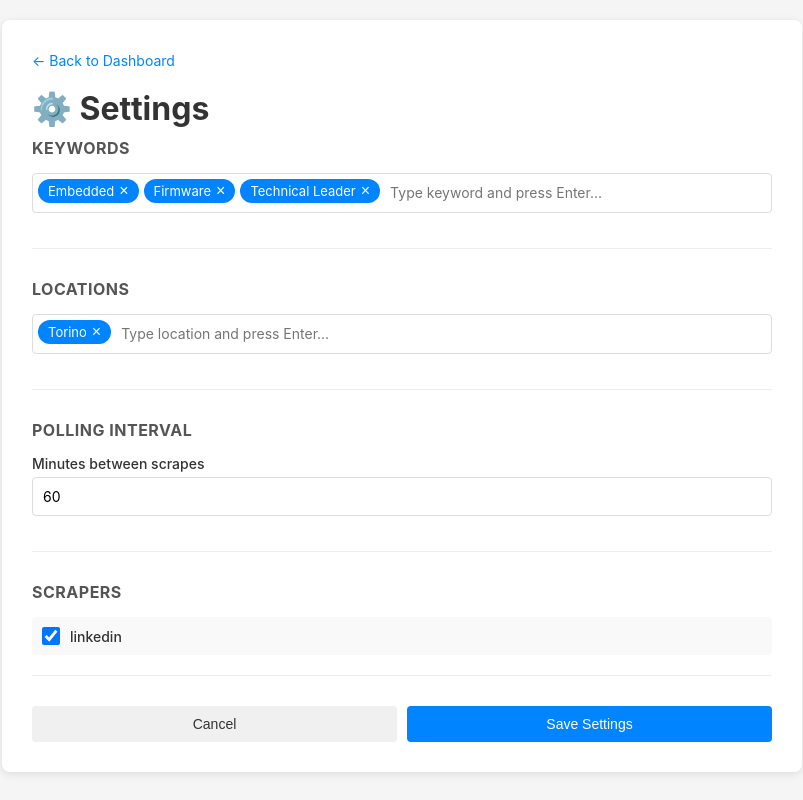
After one commit to sciorty/JobsScraper, a Flask app: page /settings in a window 1280 px wide. The commit adds this page. Shown: the whole page, without its empty margins (238-1041 px from the left). Run offline with Flask 2, Linux system fonts and the light colour scheme.

Commit message:
feat: add web-based settings panel for configuration management

```diff
--- a/app.py
+++ b/app.py
@@ -9,6 +9,7 @@ from storage import init_db, upsert_jobs, list_jobs, set_reviewed, set_intereste
 app = Flask(__name__)
 
 cfg = yaml.safe_load(open('config.yaml', 'r', encoding='utf-8'))
+scheduler = None  # Will be set later
 
 # Debug level: 0=silent, 1=normal, 2=verbose, 3=debug
 DEBUG_LEVEL = cfg.get('debug_level', 1)
@@ -66,6 +67,50 @@ def api_set_comment():
     set_comment(data['id'], data.get('comment', ''))
     return jsonify({'ok': True})
 
+@app.route('/settings')
+def settings():
+    return render_template('settings.html', config=cfg)
+
+@app.route('/api/config', methods=['GET'])
+def api_get_config():
+    return jsonify({
+        'keywords': cfg.get('keywords', []),
+        'locations': cfg.get('locations', []),
+        'poll_interval_minutes': cfg.get('poll_interval_minutes', 60),
+        'scrapers': cfg.get('scrapers', [])
+    })
+
+@app.route('/api/config', methods=['POST'])
+def api_update_config():
+    global cfg, scraper_instances, scheduler
+    data = request.json
+
+    # Update config dict
+    cfg['keywords'] = data.get('keywords', [])
+    cfg['locations'] = data.get('locations', [])
+    cfg['poll_interval_minutes'] = data.get('poll_interval_minutes', 60)
+
+    # Update scrapers enabled status
+    for i, scraper in enumerate(data.get('scrapers', [])):
+        if i < len(cfg.get('scrapers', [])):
+            cfg['scrapers'][i]['enabled'] = scraper.get('enabled', False)
+
+    # Save to file
+    with open('config.yaml', 'w', encoding='utf-8') as f:
+        yaml.dump(cfg, f, default_flow_style=False, allow_unicode=True)
+
+    # Reload scrapers
+    scraper_instances = load_scrapers()
+
+    # Reschedule background job
+    if scheduler and scheduler.running:
+        scheduler.reschedule_job('run_scrapers', trigger='interval', seconds=cfg.get('poll_interval_minutes', 60) * 60)
+
+    if DEBUG_LEVEL >= 1:
+        print(f"✓ Configuration updated: keywords={cfg.get('keywords', [])}, locations={cfg.get('locations', [])}")
+
+    return jsonify({'ok': True})
+
 def run_scrapers():
     print(f'\n🔍 Running scrapers...')
     all_found = []
@@ -119,8 +164,7 @@ if __name__ == '__main__':
     has_data = len(existing_jobs) > 0
 
     scheduler = BackgroundScheduler()
-    poll_interval_seconds = cfg.get('poll_interval_minutes', 5) * 60
-    scheduler.add_job(run_scrapers, 'interval', seconds=poll_interval_seconds)
+    scheduler.add_job(run_scrapers, 'interval', id='run_scrapers', seconds=cfg.get('poll_interval_minutes', 5) * 60)
     scheduler.start()
 
     # Run scrapers only if DB is empty, otherwise start server first
--- a/templates/index.html
+++ b/templates/index.html
@@ -114,6 +114,9 @@
       </div>
 
       <span class="stats" id="stats"></span>
+      <div style="margin-left: auto;">
+        <a href="/settings" style="display: inline-block; padding: 6px 12px; background: #6c757d; color: white; text-decoration: none; border-radius: 4px;">⚙️ Settings</a>
+      </div>
     </div>
 
     <table id="jobs-table">
--- /dev/null
+++ b/templates/settings.html
@@ -0,0 +1,355 @@
+<!DOCTYPE html>
+<html lang="en">
+<head>
+    <meta charset="UTF-8">
+    <meta name="viewport" content="width=device-width, initial-scale=1.0">
+    <title>JobsScraper - Settings</title>
+    <style>
+        * { margin: 0; padding: 0; box-sizing: border-box; }
+        body {
+            font-family: -apple-system, BlinkMacSystemFont, 'Segoe UI', Roboto, sans-serif;
+            background: #f5f5f5;
+            padding: 20px;
+        }
+        .container {
+            max-width: 800px;
+            margin: 0 auto;
+            background: white;
+            border-radius: 8px;
+            box-shadow: 0 2px 8px rgba(0,0,0,0.1);
+            padding: 30px;
+        }
+        h1 {
+            margin-bottom: 10px;
+            color: #333;
+        }
+        .back-link {
+            display: inline-block;
+            margin-bottom: 20px;
+            color: #0084ff;
+            text-decoration: none;
+            font-size: 14px;
+        }
+        .back-link:hover { text-decoration: underline; }
+
+        .section {
+            margin-bottom: 30px;
+            padding-bottom: 20px;
+            border-bottom: 1px solid #eee;
+        }
+        .section:last-child { border-bottom: none; }
+
+        .section h2 {
+            font-size: 16px;
+            color: #555;
+            margin-bottom: 15px;
+            text-transform: uppercase;
+            letter-spacing: 0.5px;
+        }
+
+        .input-group {
+            margin-bottom: 15px;
+        }
+
+        label {
+            display: block;
+            font-size: 14px;
+            font-weight: 500;
+            color: #333;
+            margin-bottom: 5px;
+        }
+
+        input[type="text"],
+        input[type="number"],
+        textarea {
+            width: 100%;
+            padding: 10px;
+            border: 1px solid #ddd;
+            border-radius: 4px;
+            font-family: inherit;
+            font-size: 14px;
+        }
+        input[type="text"]:focus,
+        input[type="number"]:focus,
+        textarea:focus {
+            outline: none;
+            border-color: #0084ff;
+            box-shadow: 0 0 0 3px rgba(0, 132, 255, 0.1);
+        }
+
+        .tag-input {
+            display: flex;
+            flex-wrap: wrap;
+            gap: 5px;
+            padding: 5px;
+            border: 1px solid #ddd;
+            border-radius: 4px;
+            min-height: 40px;
+            align-items: flex-start;
+        }
+        .tag-input:focus-within { border-color: #0084ff; }
+        .tag {
+            background: #0084ff;
+            color: white;
+            padding: 4px 10px;
+            border-radius: 20px;
+            font-size: 13px;
+            display: flex;
+            align-items: center;
+            gap: 5px;
+        }
+        .tag button {
+            background: none;
+            border: none;
+            color: white;
+            cursor: pointer;
+            font-size: 16px;
+            padding: 0;
+            line-height: 1;
+        }
+        .tag-input input {
+            border: none;
+            padding: 5px;
+            flex: 1;
+            min-width: 80px;
+        }
+        .tag-input input:focus { outline: none; }
+
+        .scraper-list {
+            display: flex;
+            flex-direction: column;
+            gap: 10px;
+        }
+        .scraper-item {
+            display: flex;
+            align-items: center;
+            padding: 10px;
+            background: #f9f9f9;
+            border-radius: 4px;
+            gap: 10px;
+        }
+        .scraper-item input[type="checkbox"] {
+            width: 18px;
+            height: 18px;
+            cursor: pointer;
+        }
+        .scraper-item label {
+            margin: 0;
+            cursor: pointer;
+            flex: 1;
+        }
+
+        .buttons {
+            display: flex;
+            gap: 10px;
+            margin-top: 30px;
+        }
+        button {
+            padding: 10px 20px;
+            border: none;
+            border-radius: 4px;
+            font-size: 14px;
+            cursor: pointer;
+            font-weight: 500;
+        }
+        .btn-save {
+            background: #0084ff;
+            color: white;
+            flex: 1;
+        }
+        .btn-save:hover { background: #0073e6; }
+        .btn-cancel {
+            background: #f0f0f0;
+            color: #333;
+            flex: 1;
+        }
+        .btn-cancel:hover { background: #e0e0e0; }
+
+        .message {
+            padding: 12px;
+            border-radius: 4px;
+            margin-bottom: 20px;
+            display: none;
+        }
+        .message.success {
+            background: #d4edda;
+            color: #155724;
+            border: 1px solid #c3e6cb;
+        }
+        .message.error {
+            background: #f8d7da;
+            color: #721c24;
+            border: 1px solid #f5c6cb;
+        }
+    </style>
+</head>
+<body>
+    <div class="container">
+        <a href="/" class="back-link">← Back to Dashboard</a>
+        <h1>⚙️ Settings</h1>
+
+        <div id="message" class="message"></div>
+
+        <form id="settings-form">
+            <!-- Keywords -->
+            <div class="section">
+                <h2>Keywords</h2>
+                <div class="input-group">
+                    <div id="keywords-tags" class="tag-input">
+                        <input type="text" id="keywords-input" placeholder="Type keyword and press Enter...">
+                    </div>
+                </div>
+            </div>
+
+            <!-- Locations -->
+            <div class="section">
+                <h2>Locations</h2>
+                <div class="input-group">
+                    <div id="locations-tags" class="tag-input">
+                        <input type="text" id="locations-input" placeholder="Type location and press Enter...">
+                    </div>
+                </div>
+            </div>
+
+            <!-- Polling Interval -->
+            <div class="section">
+                <h2>Polling Interval</h2>
+                <div class="input-group">
+                    <label for="poll_interval">Minutes between scrapes</label>
+                    <input type="number" id="poll_interval" min="1" max="1440" value="60">
+                </div>
+            </div>
+
+            <!-- Scrapers -->
+            <div class="section">
+                <h2>Scrapers</h2>
+                <div id="scrapers-list" class="scraper-list"></div>
+            </div>
+
+            <!-- Buttons -->
+            <div class="buttons">
+                <button type="button" class="btn-cancel" onclick="window.location.href='/'">Cancel</button>
+                <button type="submit" class="btn-save">Save Settings</button>
+            </div>
+        </form>
+    </div>
+
+    <script>
+        let keywords = [];
+        let locations = [];
+        let scrapers = [];
+
+        // Load config on page load
+        async function loadConfig() {
+            try {
+                const res = await fetch('/api/config');
+                const data = await res.json();
+                keywords = data.keywords || [];
+                locations = data.locations || [];
+                scrapers = data.scrapers || [];
+                document.getElementById('poll_interval').value = data.poll_interval_minutes || 60;
+                renderTags();
+                renderScrapers();
+            } catch (e) {
+                showMessage('Error loading configuration', 'error');
+            }
+        }
+
+        function renderTags() {
+            // Keywords
+            const keywordsContainer = document.getElementById('keywords-tags');
+            keywordsContainer.innerHTML = keywords.map(kw =>
+                `<span class="tag">${escapeHtml(kw)}<button type="button" onclick="removeKeyword('${escapeHtml(kw)}')">×</button></span>`
+            ).join('') + '<input type="text" id="keywords-input" placeholder="Type keyword and press Enter...">';
+            document.getElementById('keywords-input').addEventListener('keypress', e => {
+                if (e.key === 'Enter') {
+                    e.preventDefault();
+                    const val = e.target.value.trim();
+                    if (val && !keywords.includes(val)) {
+                        keywords.push(val);
+                        renderTags();
+                    }
+                    e.target.value = '';
+                }
+            });
+
+            // Locations
+            const locationsContainer = document.getElementById('locations-tags');
+            locationsContainer.innerHTML = locations.map(loc =>
+                `<span class="tag">${escapeHtml(loc)}<button type="button" onclick="removeLocation('${escapeHtml(loc)}')">×</button></span>`
+            ).join('') + '<input type="text" id="locations-input" placeholder="Type location and press Enter...">';
+            document.getElementById('locations-input').addEventListener('keypress', e => {
+                if (e.key === 'Enter') {
+                    e.preventDefault();
+                    const val = e.target.value.trim();
+                    if (val && !locations.includes(val)) {
+                        locations.push(val);
+                        renderTags();
+                    }
+                    e.target.value = '';
+                }
+            });
+        }
+
+        function removeKeyword(kw) {
+            keywords = keywords.filter(k => k !== kw);
+            renderTags();
+        }
+
+        function removeLocation(loc) {
+            locations = locations.filter(l => l !== loc);
+            renderTags();
+        }
+
+        function renderScrapers() {
+            const list = document.getElementById('scrapers-list');
+            list.innerHTML = scrapers.map((s, i) => `
+                <div class="scraper-item">
+                    <input type="checkbox" id="scraper-${i}" ${s.enabled ? 'checked' : ''}
+                        onchange="scrapers[${i}].enabled = this.checked">
+                    <label for="scraper-${i}">${escapeHtml(s.name)}</label>
+                </div>
+            `).join('');
+        }
+
+        function escapeHtml(text) {
+            const map = {'&': '&amp;', '<': '&lt;', '>': '&gt;', '"': '&quot;', "'": '&#039;'};
+            return text.replace(/[&<>"']/g, m => map[m]);
+        }
+
+        async function saveConfig(e) {
+            e.preventDefault();
+            try {
+                const res = await fetch('/api/config', {
+                    method: 'POST',
+                    headers: { 'Content-Type': 'application/json' },
+                    body: JSON.stringify({
+                        keywords,
+                        locations,
+                        poll_interval_minutes: parseInt(document.getElementById('poll_interval').value),
+                        scrapers
+                    })
+                });
+                if (res.ok) {
+                    showMessage('Settings saved successfully!', 'success');
+                    setTimeout(() => window.location.href = '/', 1500);
+                } else {
+                    showMessage('Error saving settings', 'error');
+                }
+            } catch (e) {
+                showMessage('Error: ' + e.message, 'error');
+            }
+        }
+
+        function showMessage(text, type) {
+            const msg = document.getElementById('message');
+            msg.textContent = text;
+            msg.className = 'message ' + type;
+            msg.style.display = 'block';
+        }
+
+        document.getElementById('settings-form').addEventListener('submit', saveConfig);
+        loadConfig();
+    </script>
+</body>
+</html>
```
Also changed, not shown: config.yaml (+11 -19 lines).
